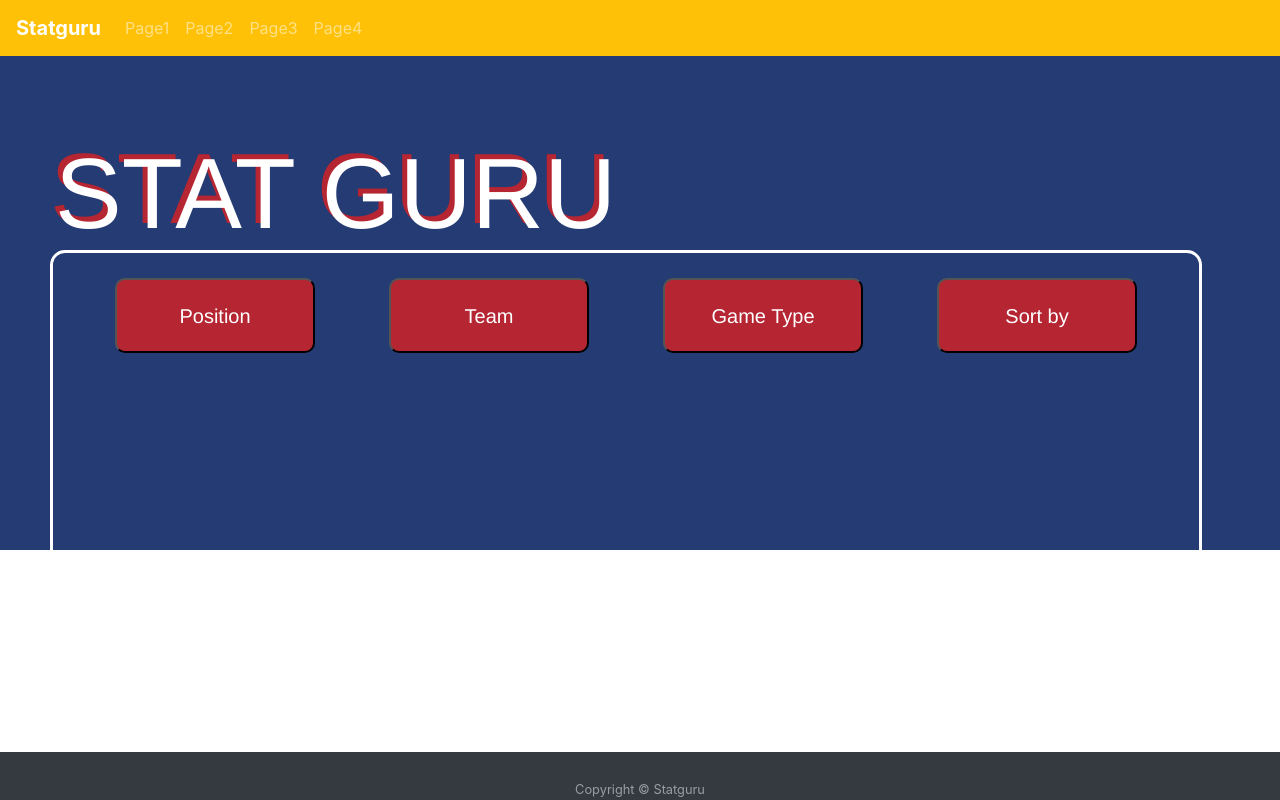
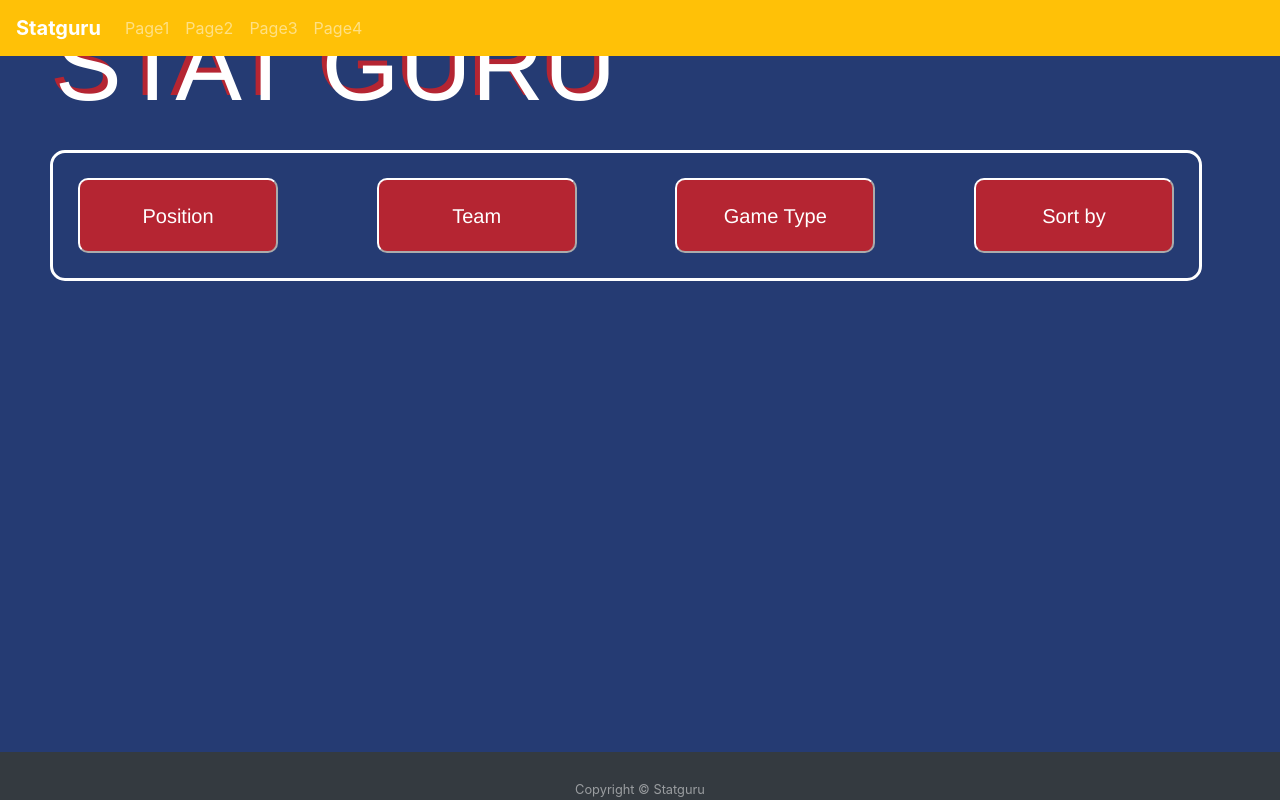
Before and after one commit to cedriccarrel/webprog, a Python web app: template demos/templates/index.html in a window 1280 px wide; the page is wider, and only the part inside the window is pictured. Run offline with Jinja, Linux system fonts and the light colour scheme; the template is opened without the code that fills it, so the values that code supplies are empty; some libraries are stand-ins or nearby versions.

Commit message:
Ausarbeitung Prototyp 2.0

```diff
--- a/demos/static/stylesheet.css
+++ b/demos/static/stylesheet.css
@@ -1,10 +1,13 @@
-.wrapper {
-    background-color: #253B73;
+body {
+  min-height: 100vh;
+  max-width: 100vw;
+  margin: 0;
 }
 
-.container_diagram {
-    width: 100%;
-    height: 550px;
+.wrapper {
+  min-height: 100vh;
+  max-width: 100vw;
+  background-color: #253B73;
 }
 
 .container_title {
@@ -17,7 +20,6 @@
   font-size: 100px;
   color: #B52532;
   position: absolute;
-    margin-top: 8rem;
   z-index: 2;
 }
 
@@ -26,7 +28,6 @@
   font-size: 100px;
   color: #ffffff;
   left: 5px;
-    margin-top: 8rem;
   top: 5px;
   position: absolute;
   z-index: 3;
@@ -34,7 +35,7 @@
 
 .container_diagram {
   position: relative;
-    top: 250px;
+  top: 150px;
   left: 50px;
   width: 90%;
   border-style: solid;
@@ -46,13 +47,14 @@
   padding: 25px;
   display: flex;
   flex-flow: row nowrap;
-    justify-content: space-around;
+  justify-content: space-between;
   align-items: baseline;
 }
 
 .dropdownbutton {
   background-color: #B52532;
   color: #ffffff;
+  border-color: #ffffff;
   font-family: "Helvetica";
   font-size: 20px;
   width: 200px;
@@ -68,8 +70,9 @@
 .dropdown-content {
   display: none;
   position: absolute;
-    background-color:#ffffff;
-    min-width: 150px;
+  background-color: #ffffff;
+  width: 200px;
+  border-radius: 10px;
   z-index: 1;
 }
 
@@ -80,4 +83,6 @@
   display: block;
 }
 
-.filter:hover .dropdown-content {display: block;}
+.filter:hover .dropdown-content {
+  display: block;
+}
```
Lines whose indentation alone changed are shown as unchanged.
